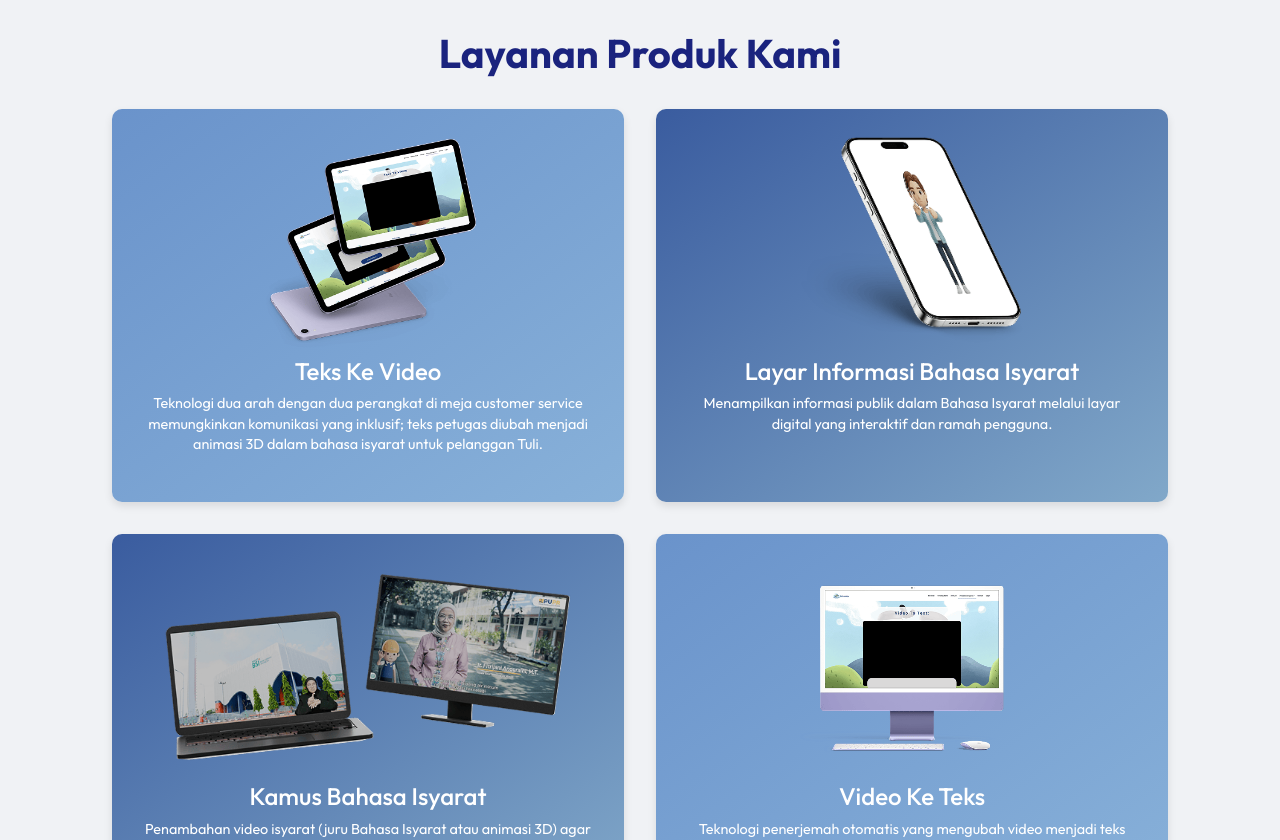
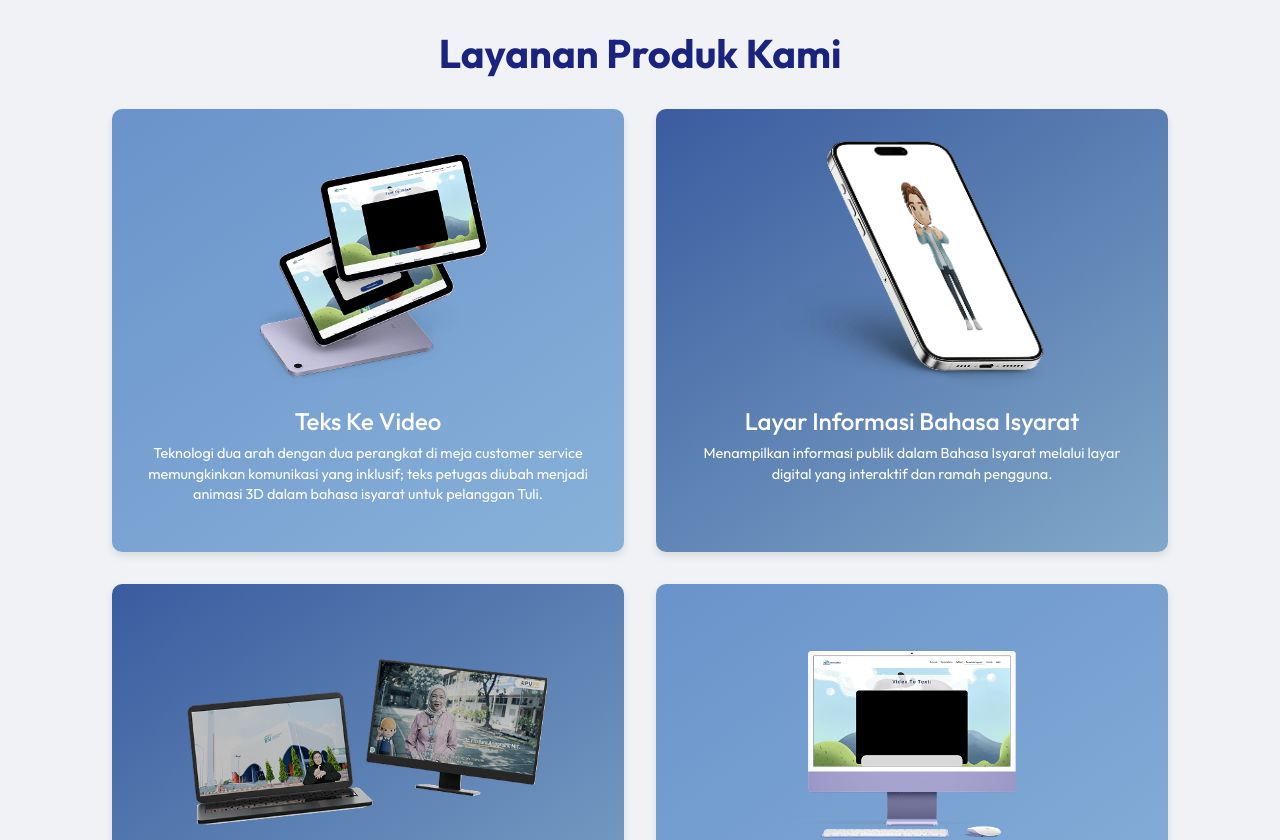
Before and after one commit to SyaefulEffendi/Bahasaku-v2.0, a React (Create React App) app: page / in a window 1280 px wide. Shown: the part 1140-1980 px from the top of the page. Built offline with nearby package versions, Linux system fonts and the light colour scheme.

Commit message:
perubahan agar image pada dashboard page menyesuaikan device

```diff
--- a/src/pages/css/dashboard.css
+++ b/src/pages/css/dashboard.css
@@ -288,33 +288,20 @@ body {
 
 .card-image-container {
     width: 100%;
-    height: 200px;
+    height: 250px;
     display: flex;
     justify-content: center;
     align-items: center;
     margin-bottom: 1rem;
 }
 
-.card-image-1 {
-    width: 60% !important;
-    height: auto !important;
-    object-fit: contain !important;
-}
-
-.card-image-2 {
-    width: 50% !important;
-    height: auto !important;
-    object-fit: contain !important;
-}
-
-.card-image-3 {
-    width: 100% !important;
-    height: auto !important;
-    object-fit: contain !important;
-}
-
+.card-image-1,
+.card-image-2,
+.card-image-3,
 .card-image-4 {
-    width: 50% !important;
+    max-width: 90% !important;
+    max-height: 100% !important;
+    width: auto !important;
     height: auto !important;
     object-fit: contain !important;
 }
```
